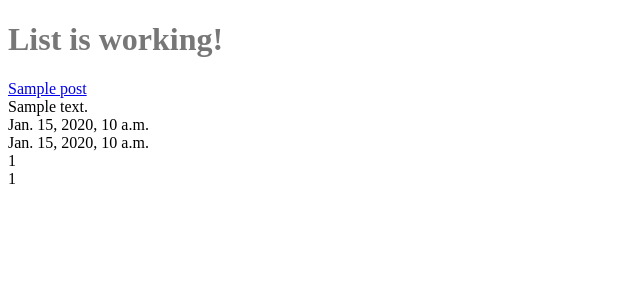
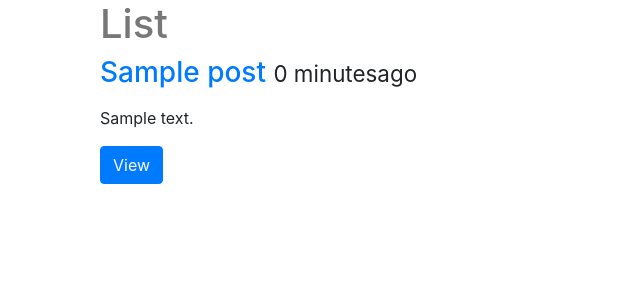
Before and after one commit to sergeygorky/django-blog, a Django app: page /posts/ in a window 1280 px wide. Shown: the top 300 px of the page, without its empty margins (0-640 px from the left). Run offline with Django 3.2, Linux system fonts and the light colour scheme; tables that the repository leaves empty hold one stand-in row (values such as "Sample post"); some libraries are stand-ins or nearby versions.

Commit message:
Implement Bootstrap

```diff
--- a/posts/templates/posts/base.html
+++ b/posts/templates/posts/base.html
@@ -5,6 +5,11 @@
     <meta charset="UTF-8">
     <title>{% block head_title %}
         Django-blog! {% endblock head_title %}</title>
+    <link rel="stylesheet"
+          href="https://maxcdn.bootstrapcdn.com/bootstrap/4.0.0/css/bootstrap.min.css"
+          integrity="sha384-Gn5384xqQ1aoWXA+058RXPxPg6fy4IWvTNh0E263XmFcJlSAwiGgFAW/dAiS6JXm"
+          crossorigin="anonymous">
+
     <link rel="stylesheet" href="{% static 'css/base.css' %}">
 </head>
 <body>
@@ -18,4 +23,15 @@
 
 </div>
 </body>
+
+<script src="https://code.jquery.com/jquery-3.2.1.slim.min.js"
+        integrity="sha384-KJ3o2DKtIkvYIK3UENzmM7KCkRr/rE9/Qpg6aAZGJwFDMVNA/GpGFF93hXpG5KkN"
+        crossorigin="anonymous"></script>
+<script src="https://cdnjs.cloudflare.com/ajax/libs/popper.js/1.12.9/umd/popper.min.js"
+        integrity="sha384-ApNbgh9B+Y1QKtv3Rn7W3mgPxhU9K/ScQsAP7hUibX39j7fakFPskvXusvfa0b4Q"
+        crossorigin="anonymous"></script>
+<script src="https://maxcdn.bootstrapcdn.com/bootstrap/4.0.0/js/bootstrap.min.js"
+        integrity="sha384-JZR6Spejh4U02d8jOt6vLEHfe/JQGiRRSQQxSfFWpi1MquVdAyjUar5+76PVCmYl"
+        crossorigin="anonymous"></script>
+
 </html>
--- a/posts/templates/posts/post_form.html
+++ b/posts/templates/posts/post_form.html
@@ -1,11 +1,11 @@
 {% extends 'posts/base.html' %}
 
 {% block  content %}
-
+<div class="col-sm-6 col--sm-offset-3">
     <h1>Form</h1>
     <form action="" method="post">{% csrf_token %}
         {{ form.as_p }}
-        <input type="submit" value="Create post">
+        <input type="submit" class="btn btn-default" value="Create post">
     </form>
-
+</div>
 {% endblock content %}
--- a/posts/templates/posts/post_list.html
+++ b/posts/templates/posts/post_list.html
@@ -1,15 +1,24 @@
 {% extends 'posts/base.html' %}
+{% block content %}
 
-{% block content %}
-    <h1>{{ title }} is working!</h1>
-    <p>
+    <div class="container">
+        <h1>{{ title }}</h1>
         {% for obj in object_list %}
-            <a href="{{ obj.get_absolute_url }}">{{ obj.title }}</a> <br>
-            {{ obj.content }} <br>
-            {{ obj.timestamp }} <br>
-            {{ obj.updated }} <br>
-            {{ obj.id }} <br>
-            {{ obj.pk }} <br>
+            <div class="row">
+                <div class="col-sm-12">
+                    <h3>
+                        <a href="{{ obj.get_absolute_url }}">{{ obj.title }}</a>
+                        <small>{{ obj.timestamp|timesince }}ago</small>
+                    </h3>
+                    <p>
+                        {{ obj.content|linebreaks|truncatechars:120 }}
+                    </p>
+                    <p><a href="{{ obj.get_absolute_url }}"
+                          class="btn btn-primary"
+                          role="button">View</a></p>
+                </div>
+            </div>
         {% endfor %}
-    </p>
+
+    </div>
 {% endblock content %}
```
Also changed, not shown: posts/templates/posts/post_detail.html (+8 -8 lines).
